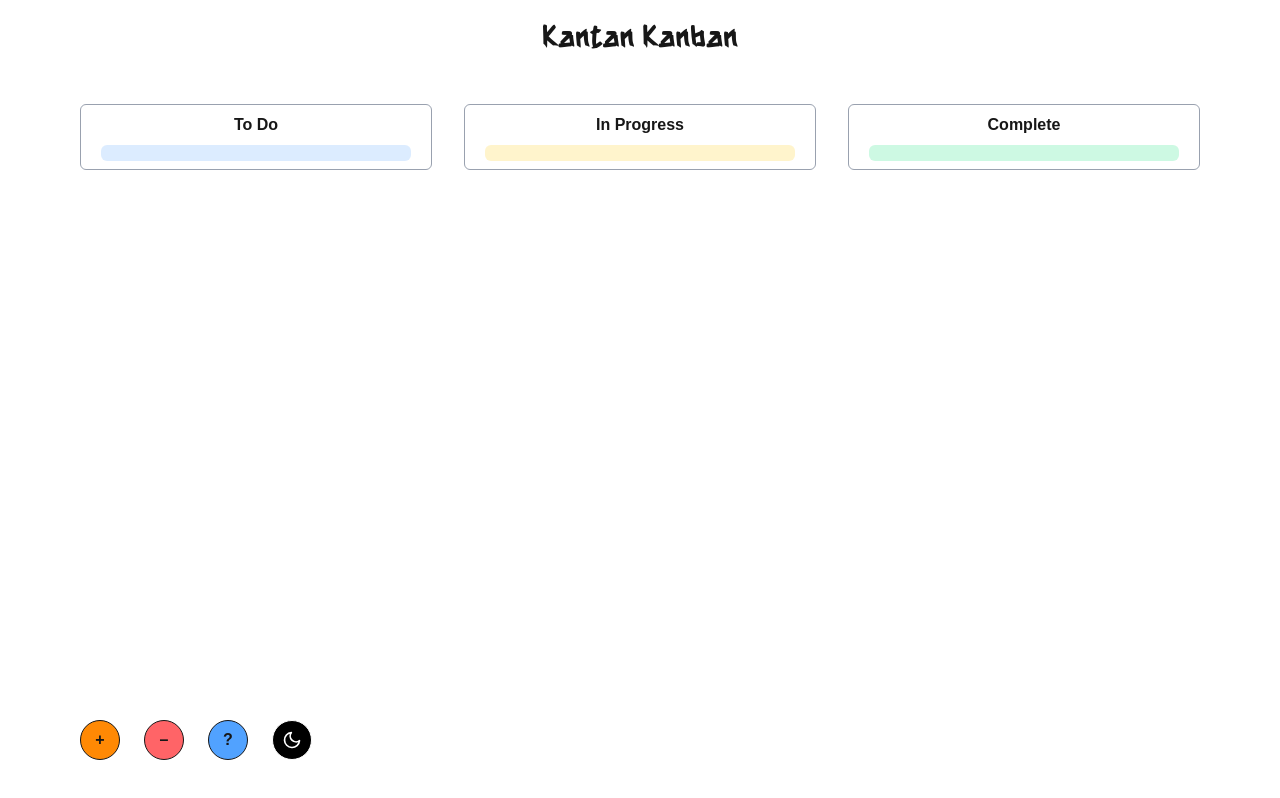
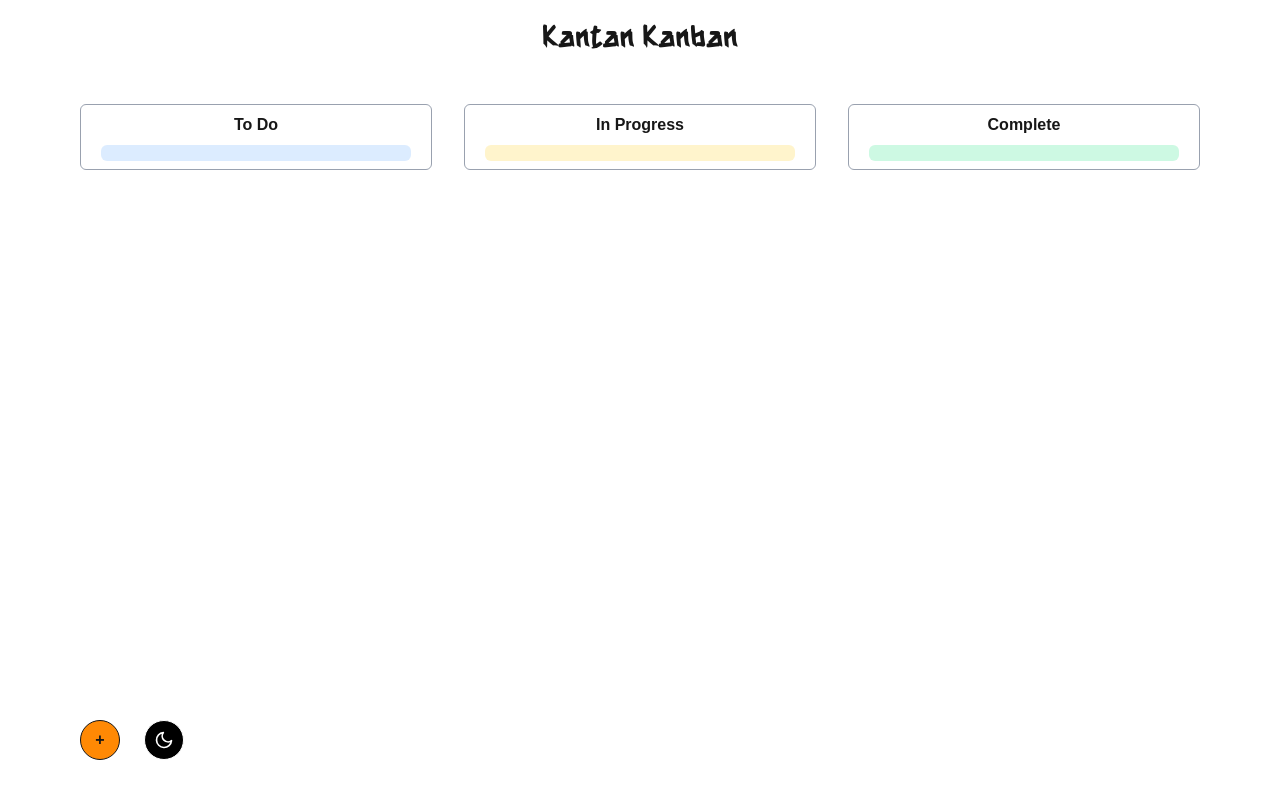
Before and after one commit to J-Gaynor/kantankanban, a Next.js app: page / in a window 1280 px wide. Built offline with nearby package versions, Linux system fonts and the light colour scheme.

Commit message:
removed redundant buttons

```diff
--- a/src/app/page.js
+++ b/src/app/page.js
@@ -240,12 +240,6 @@ export default function KantanKanban() {
           >
             <b>+</b>
           </button>
-          <button className="btn border rounded-full bg-red-400 w-10 h-10 cursor-pointer hover:scale-120 transition-all duration-200">
-            <b>–</b>
-          </button>
-          <button className="btn border rounded-full bg-blue-400 w-10 h-10 cursor-pointer hover:scale-120 transition-all duration-200">
-            <b>?</b>
-          </button>
           <button
             onClick={toggleDarkMode}
             className={`btn border rounded-full h-10 w-10 flex items-center justify-center hover:scale-120 transition-all duration-200 cursor-pointer ${
```
